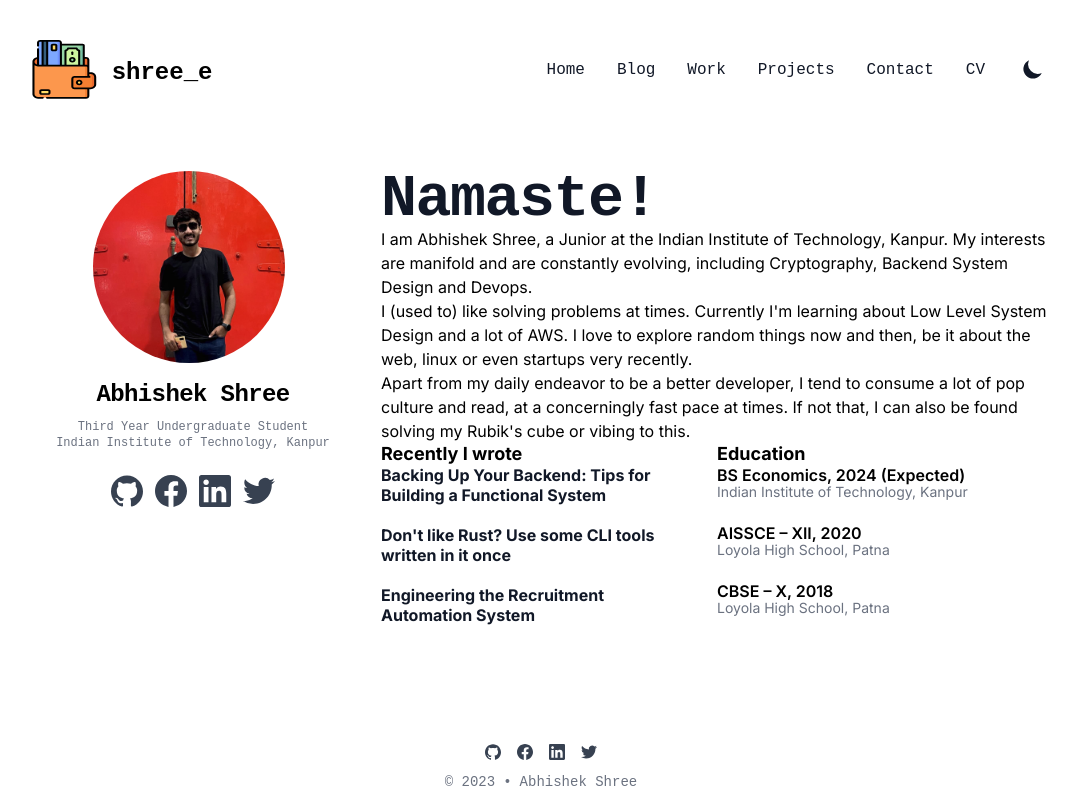
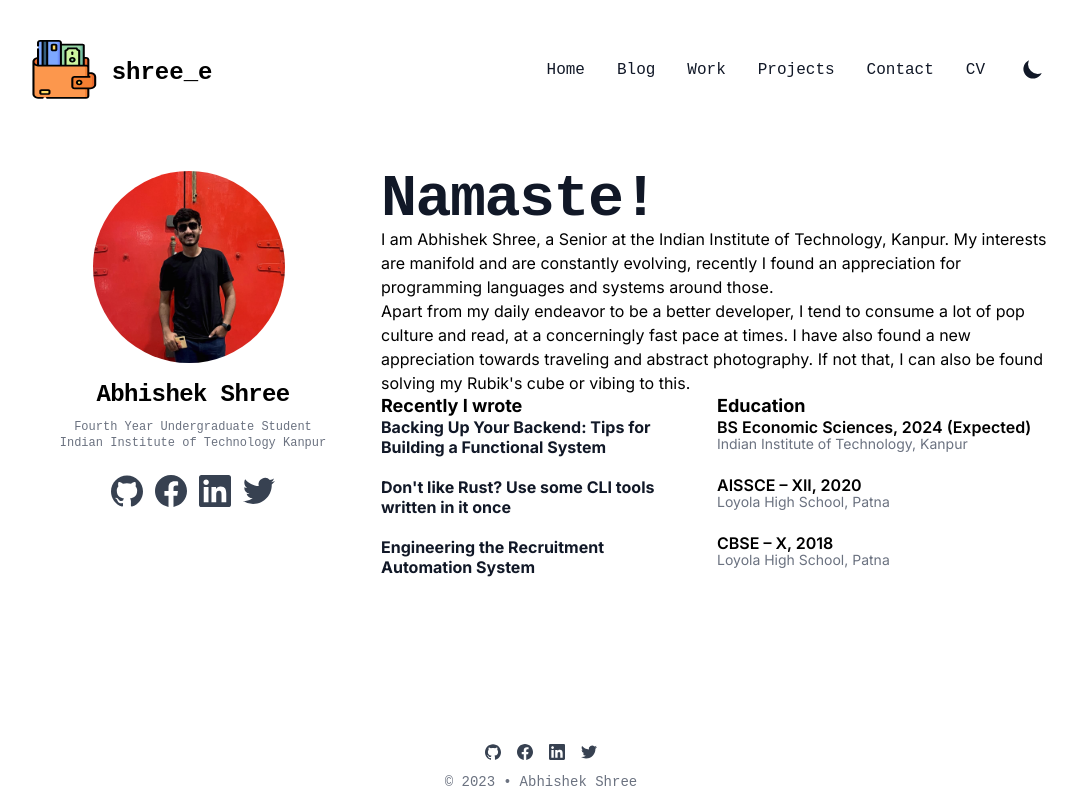
Before and after one commit to abhishekshree/abhishekshree.github.io, a Next.js app: page / in a window 1280 px wide. Shown: the whole page, without its empty margins (99-1176 px from the left). Built offline with nearby package versions, Linux system fonts and the light colour scheme; what @tailwindcss/typography would draw is missing.

Commit message:
update meta

```diff
--- a/pages/index.js
+++ b/pages/index.js
@@ -29,7 +29,7 @@ export default function About({ posts }) {
               {siteMetadata.author}
             </h3>
             <div className="text-gray-500 mono text-xs dark:text-gray-400">
-              Third Year Undergraduate Student
+              Fourth Year Undergraduate Student
             </div>
             <div className="text-gray-500 mono text-xs dark:text-gray-400">
               <a
@@ -38,7 +38,7 @@ export default function About({ posts }) {
                 target="_blank"
                 rel="noreferrer"
               >
-                Indian Institute of Technology, Kanpur
+                Indian Institute of Technology Kanpur
               </a>
             </div>
             <div className="flex pt-6 space-x-3">
@@ -55,25 +55,16 @@ export default function About({ posts }) {
               Namaste!
             </h1>
             <p>
-              I am Abhishek Shree, a Junior at the Indian Institute of Technology, Kanpur. My
-              interests are manifold and are constantly evolving, including Cryptography, Backend
-              System Design and Devops.
-            </p>
-            <p>
-              I (used to) like{' '}
-              <Link href="https://www.stopstalk.com/user/profile/shree_e">solving problems</Link> at
-              times. Currently I'm learning about Low Level System Design and a lot of AWS. I love
-              to explore random things now and then, be it about the web,{' '}
-              <Link href="https://github.com/abhishekshree/DOTFILES">linux </Link>
-              or even startups very recently.
+              I am Abhishek Shree, a Senior at the Indian Institute of Technology, Kanpur. My
+              interests are manifold and are constantly evolving, recently I found an appreciation
+              for programming languages and systems around those.
             </p>
             <p>
               Apart from my daily endeavor to be a better developer, I tend to consume a lot of pop
-              culture and read, at a concerningly fast pace at times. If not that, I can also be
-              found solving my Rubik's cube or vibing{' '}
+              culture and read, at a concerningly fast pace at times. I have also found a new appreciation towards
+              traveling and abstract photography. If not that, I can also be found solving my Rubik's cube or vibing{' '}
               <Link href="https://open.spotify.com/playlist/37i9dQZF1DXaQm3ZVg9Z2X">to this.</Link>
             </p>
-
             <div className="grid md:grid-cols-2 grid-cols-1">
               <div className="mr-5">
                 <p className="antialiased font-black text-lg leading-tight"> Recently I wrote</p>
@@ -112,7 +103,7 @@ export default function About({ posts }) {
                 <div className="">
                   <div>
                     <div className="leading-tight font-semibold ">
-                      BS Economics, 2024 (Expected)
+                      BS Economic Sciences, 2024 (Expected)
                     </div>
                     <div className="leading-none text-sm text-gray-500">
                       Indian Institute of Technology, Kanpur
--- a/pages/projects.js
+++ b/pages/projects.js
@@ -20,6 +20,7 @@ export default function Projects() {
           </h1>
           <p className="text-lg leading-7 text-gray-500 dark:text-gray-400">
             I like building things when I'm not. One may or may not find these on my resume.
+            <blockquote>Long time I did not update this, will do soon...</blockquote>
           </p>
         </div>
         <div className="container py-12">
```
